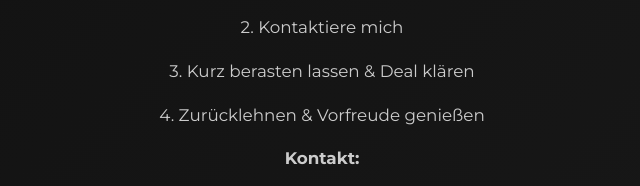
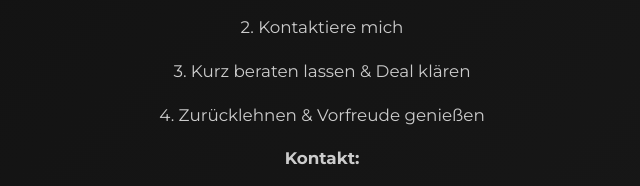
Before and after one commit to Naposervices/napo-website, a plain HTML site: page index.html in a window 1280 px wide. Shown: the part 777-963 px from the top of the page, 318-958 px from the left. Drawn offline with Linux system fonts and the light colour scheme.

Commit message:
index.html

```diff
--- a/index.html
+++ b/index.html
@@ -32,7 +32,7 @@
         <p><strong>Anleitung</strong></p>
         <p>1. Artikel auf <strong>NapoServices.net</strong> aussuchen</p>
         <p>2. Kontaktiere mich </p>
-        <p>3. Kurz berasten lassen & Deal klären</p>
+        <p>3. Kurz beraten lassen & Deal klären</p>
         <p>4. Zurücklehnen & Vorfreude genießen</p>
         <p><strong>Kontakt:</strong></p>
         <div class="contact-buttons">
```
